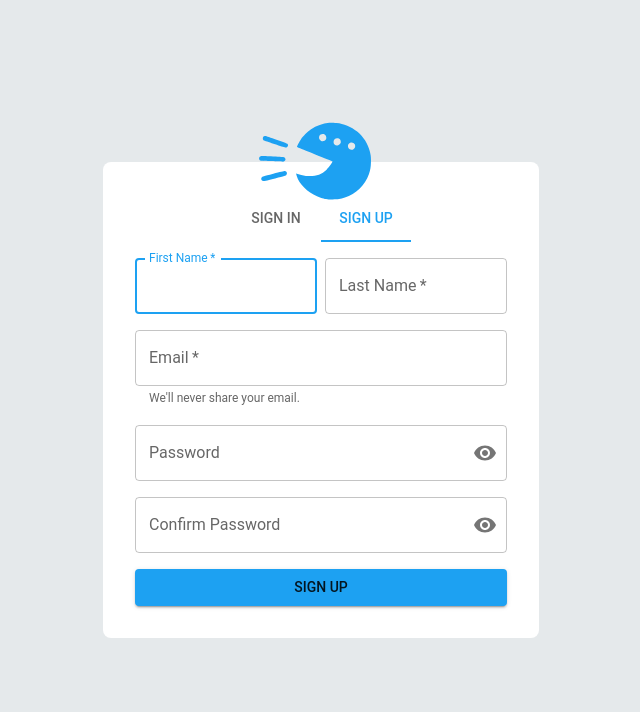
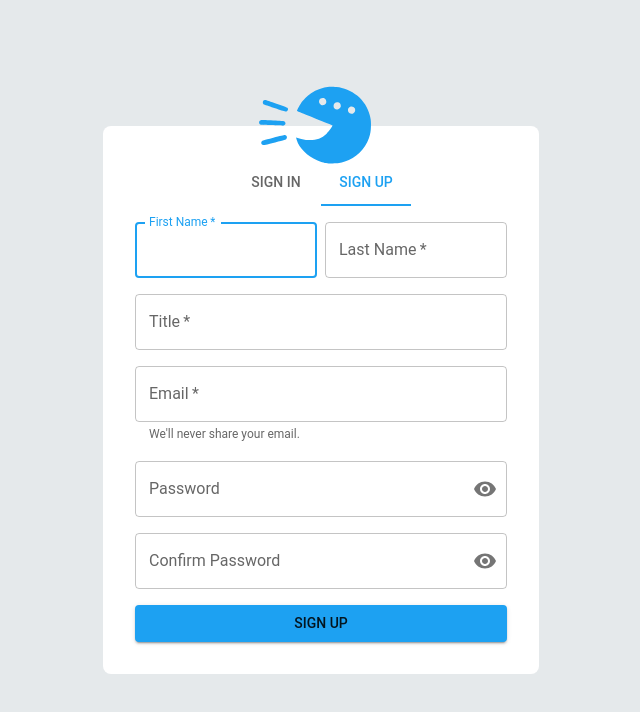
Before and after one commit to imFaizanAhmed/hiss-platform-fe, a React (Create React App) app: page / in a window 1280 px wide. Both pictures are taken after a click on the tab "SIGN UP". Shown: the top 712 px of the page, without its empty margins (319-959 px from the left). Built offline with nearby package versions, Linux system fonts and the light colour scheme.

Commit message:
sign up flow is completed

```diff
--- a/src/components/authorization/login-with-google.tsx
+++ b/src/components/authorization/login-with-google.tsx
@@ -6,6 +6,24 @@ const LoginWithGoogle = () => {
   const googleLogin = useGoogleLogin({
     onSuccess: (credentialResponse) => {
       console.log(credentialResponse);
+      const { access_token } = credentialResponse;
+
+      // Use the access token to make a request to the Google UserInfo endpoint
+      fetch('https://www.googleapis.com/oauth2/v3/userinfo', {
+        headers: {
+          Authorization: `Bearer ${access_token}`,
+        },
+      })
+      .then(response => response.json())
+      .then(data => {
+        // console.log('User Info:', data);
+        const { email, given_name: firstName, family_name: lastName, picture} = data;
+        console.log({email, firstName, lastName, picture});
+        // data will include user information such as email and name
+      })
+      .catch((error) => {
+        console.error('Error fetching user info:', error);
+      });
     },
     onError: () => {
       console.log("Login Failed");
--- a/src/components/authorization/logins.tsx
+++ b/src/components/authorization/logins.tsx
@@ -168,13 +168,13 @@ const Login = ({
           >
             {isLoading ? "Loading..." : "Sign In"}
           </Button>
-          <Grid container>
+          {/* <Grid container>
             <Grid item xs>
               <Link href="#" variant="body2">
                 Forgot password?
               </Link>
             </Grid>
-          </Grid>
+          </Grid> */}
         </form>
       )}
     </>
--- a/src/components/authorization/signUp.tsx
+++ b/src/components/authorization/signUp.tsx
@@ -15,11 +15,16 @@ import withFormValidation, {
   ValidationRules,
 } from "../../lib/form-validation.hoc";
 import { ShowValidationError } from "../../lib/validation.error";
+import { useMutation } from "react-query";
+import { AxiosError, AxiosResponse } from "axios";
+import { showToast } from "../../lib/toast";
+import axiosInstance from "../../apis/axios";
 
 type SignUpDataType = {
   firstName?: string;
   lastName?: string;
   email?: string;
+  title?: string;
   password?: string;
   confirmPassword?: string;
 };
@@ -48,10 +53,33 @@ const SignUp = ({
     firstName: "",
     lastName: "",
     email: "",
+    title: "",
     password: "",
     confirmPassword: "",
   });
   const navigate = useNavigate();
+
+  const { mutate, isLoading, isError, error } = useMutation<
+    AxiosResponse,
+    AxiosError,
+    SignUpDataType
+  >(loginUser, {
+    onSuccess: (data) => {
+      // Handle successful login here
+      console.log("data =>", data);
+      showToast("Sign up successful", "success");
+      // Redirect user or show success message
+      navigate("/home");
+    },
+    onError: (error) => {
+      // Handle error case here
+      showToast("Invalid Credentials", "error");
+    },
+  });
+
+  async function loginUser(formData: SignUpDataType): Promise<AxiosResponse> {
+    return axiosInstance.post("/auth/signup", {...formData, authType: 'email'});
+  }
 
   const handleChange = (e: React.ChangeEvent<HTMLInputElement>) => {
     const { name, value } = e.target;
@@ -68,9 +96,7 @@ const SignUp = ({
     if (!!validateForm && !validateForm(formData)) return;
 
     // If there are no errors, submit the form
-    console.log("Form submitted:", formData);
-    navigate("/home");
-    // Here you can proceed with your form submission logic
+    mutate(formData);
   };
 
   return (
@@ -113,6 +139,22 @@ const SignUp = ({
           )}
         </FormControl>
       </div>
+      <FormControl variant="filled" className="flex-[100%] !mb-4">
+        <TextField
+          variant="outlined"
+          required
+          fullWidth
+          value={formData.title}
+          error={!!errors && !!errors.title}
+          onChange={handleChange}
+          name="title"
+          label="Title"
+          type={"text"}
+        />
+        {!!errors && !!errors.email && (
+          <ShowValidationError errors={[errors["title"]]} />
+        )}
+      </FormControl>
       <FormControl variant="filled" className="flex-[100%] !mb-4">
         <TextField
           variant="outlined"
@@ -190,7 +232,7 @@ const SignUp = ({
         )}
       </FormControl>
       <Button variant="contained" type="submit" className=" flex-[100%] w-10">
-        Sign Up
+        {isLoading ? "loading..." : "Sign Up"}
       </Button>
     </form>
   );
@@ -203,6 +245,9 @@ const validationRules: ValidationRules = {
   lastName: [
     { validator: (value) => !!value, message: "Last name is required" },
   ],
+  title: [
+    { validator: (value) => !!value, message: "Title is required" },
+  ],
   email: [
     { validator: (value) => !!value, message: "Email is required" },
     {
@@ -213,7 +258,7 @@ const validationRules: ValidationRules = {
   password: [
     { validator: (value) => !!value, message: "Password is required" },
     {
-      validator: (value) => value.length > 6,
+      validator: (value) => value.length >= 6,
       message: "Password must be at least 6 characters long",
     },
   ],
@@ -224,7 +269,7 @@ const validationRules: ValidationRules = {
       message: "confirm Password should be same as confirm password",
     },
     {
-      validator: (value) => value.length > 6,
+      validator: (value) => value.length >= 6,
       message: "Password must be at least 6 characters long",
     },
   ],
```
